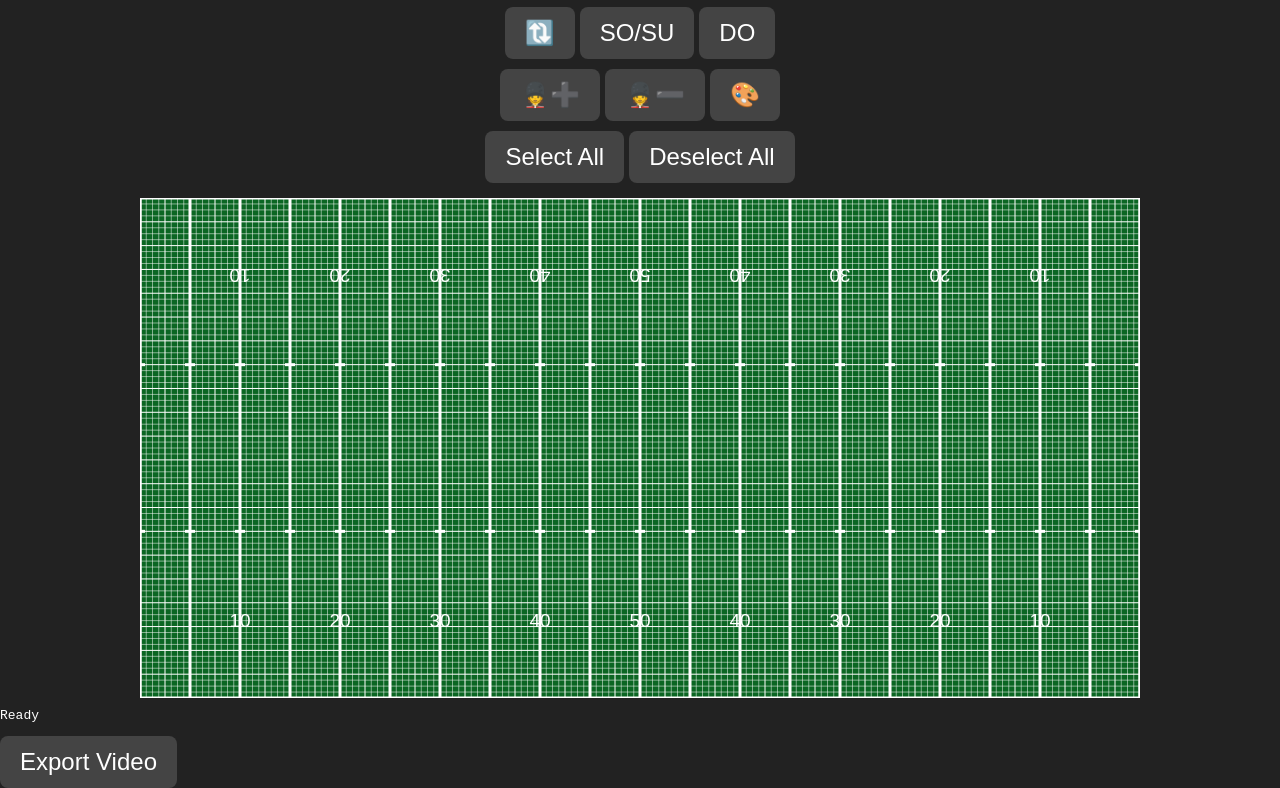
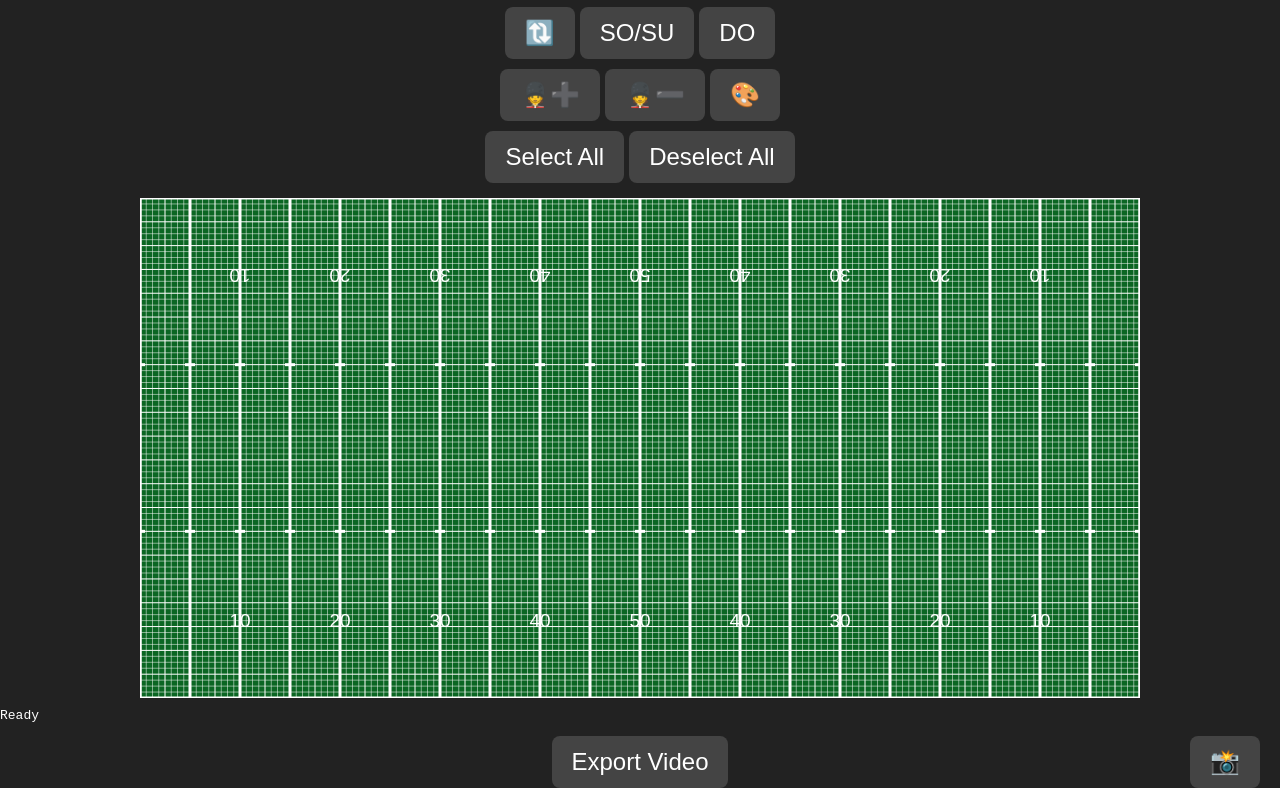
Before and after one commit to grillorbegrilled/drill-designer, a plain HTML site: page index.html in a window 1280 px wide. Shown: the part 445-1233 px from the top of the page. Drawn offline with Linux system fonts and the light colour scheme.

Commit message:
Update index.html

```diff
--- a/index.html
+++ b/index.html
@@ -139,8 +139,8 @@
     <button id="saveBtn">💾</button>
     <button id="snapshotBtn">📃</button>
     <button id="loadBtn">📂</button>
-        <label for="tempo-input">BPM:</label>
-<input type="number" id="tempo-input">
+    <label for="tempo-input">BPM:</label>
+    <input type="number" id="tempo-input">
   </div>
   <div class="controls">
     <div class="controls-top">
@@ -263,7 +263,10 @@
   <script src="pinwheel.js"></script>
   <script src="maneuvers.js"></script>
   <script src="controls.js"></script>
-<button id="exportBtn">Export Video</button>
+  <div class="pad-row">
+    <button id="exportBtn">Export Video</button>
+    <button id="captureBtn" style="position: fixed; right: 20px;">📸</button>
+  </div>
 <script>
 document.getElementById("exportBtn").addEventListener("click", async () => {
   const totalFrames = parseInt(prompt("Enter total frames to export:"), 10);
```
